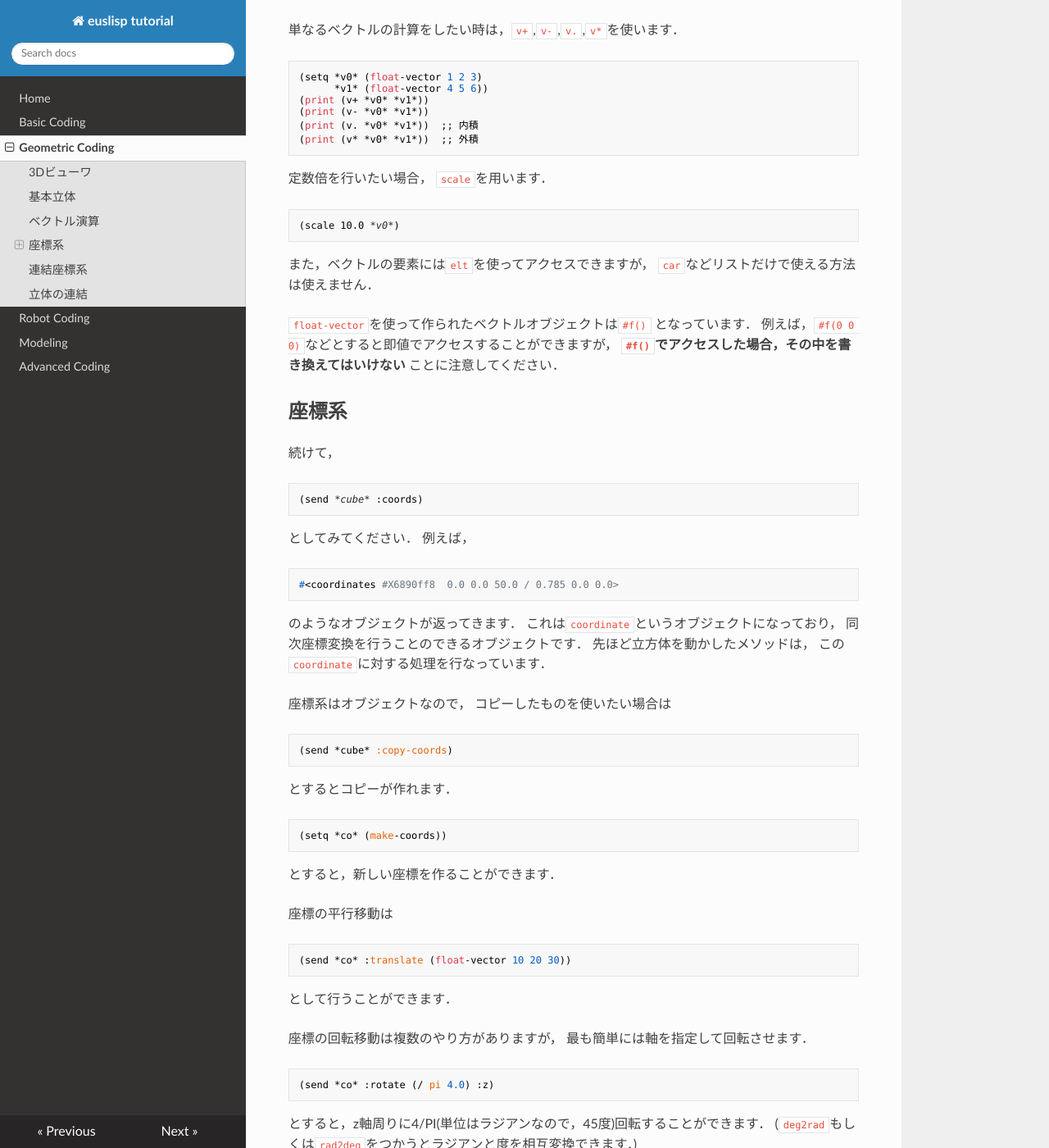
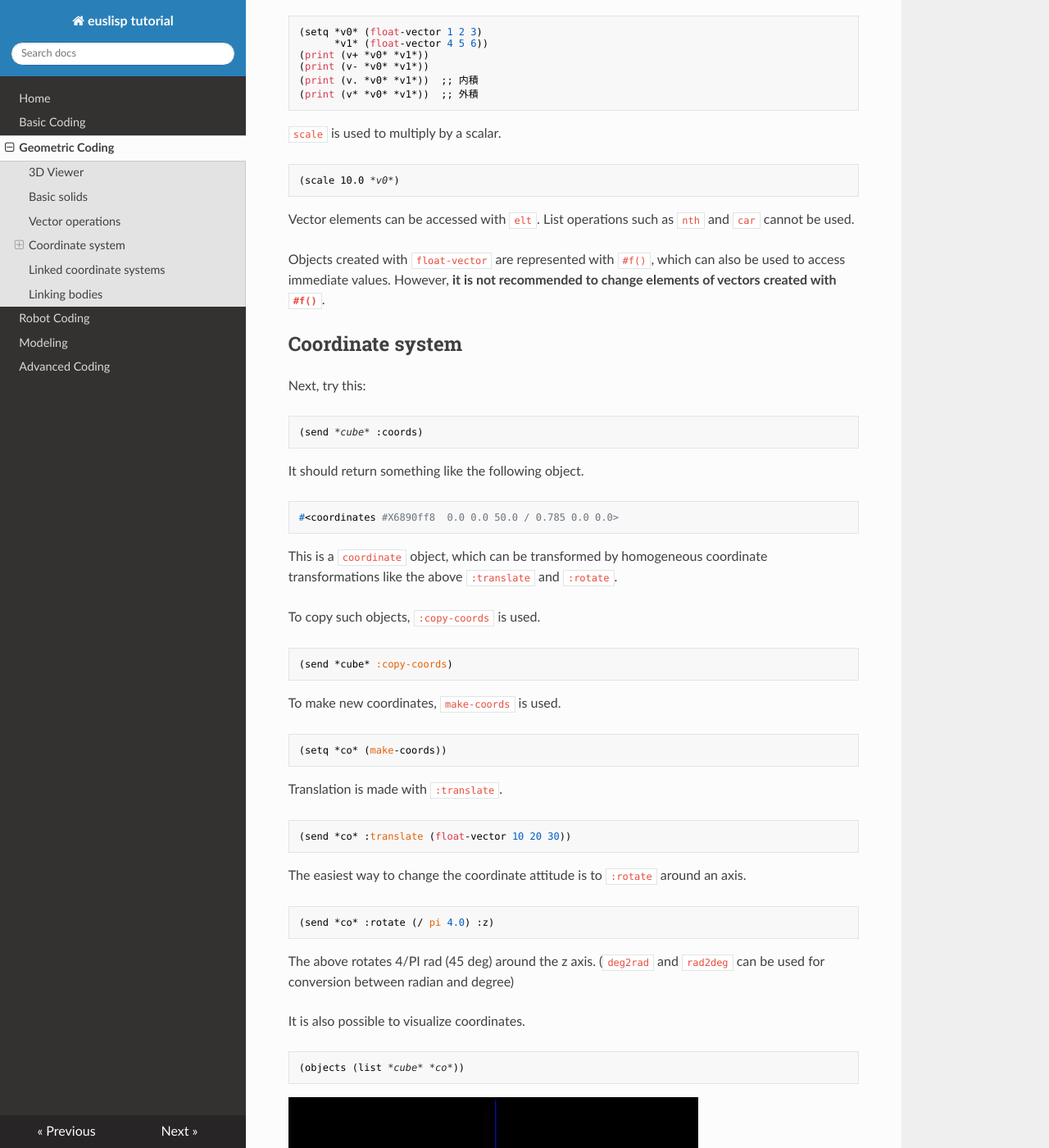
Before and after one commit to hyaguchijsk/euslisp_tutorial, an MkDocs documentation site: the page built from docs/geo_coding.md, in a window 1280 px wide and 1400 px high, scrolled down 3134 px. Shown: the whole window at 82% size. Built offline with MkDocs 1.6.1, drawn with Linux system fonts in a browser that asks for light colours; nearby versions of some CDN libraries; old or Windows-style settings are respelled for this version of MkDocs; some of the changed text lies outside the part shown.

Commit message:
Translate to english

````diff
--- a/docs/geo_coding.md
+++ b/docs/geo_coding.md
@@ -1,90 +1,81 @@
 # Geometric Coding
 
-euslispには幾何学計算ライブラリが豊富に含まれています．
-roseusを含むirteusgl以降の拡張で使えるものについて解説します．
+EusLisp have a solid library for geometric calculation.
+The explanation below is for irteusgl and afterwards (including roseus).
 
 
-## 3Dビューワ
+## 3D Viewer
 
+3D Viewer can be launched with
 ```
 (make-irtviewer)
 ```
 
-とすると，次のような3Dビューワが立ち上がります．
-
 ![geo_irtviewer](figure/geo_irtviewer.jpg)
 
-このビューワには`*irtviewer*`という変数でアクセスすることができます．
-また中心付近をドラッグすることで視点の角度を，
-左側，下側をドラッグすることで視点の位置を，
-上側，右側をドラッグすることで拡大縮小をそれぞれ変更できます．
-通常の3Dソフトに比べて独特なので注意してください．
+This viewer can be accessed by the global variable `*irtviewer*`
+The view angle can be changed by dragging around the center.
+The left and bottom sides are used to adjust the view point.
+The right and top sides are used to zoom in and out.
+It differs from the most 3D software, so please be aware of the above.
 
-ループを用いたプログラミングの際に必要となることとして，
-描画の更新とイベントの処理があります．
-描画の更新には，次のようにしてください．
+The viewer can be updated by clicking it or using `:draw-objects`, which is particularly necessary for loop animations.
 
 ```
 (send *irtviewer* :draw-objects)
 ```
 
-基本的に物体の情報を更新しただけでは描画は更新されないため，
-クリックするか上のコマンドを使って更新します．
-また，ループ中にもクリックやドラッグといったイベントを処理するためには，
-次のようにしてください．
+Updating the objects usually do not cause the viewer to get updated.
+The following is used to allow mouse interruption during loop animation.
 
 ```
 (x::window-main-one)
 ```
 
 
-## 基本立体
+## Basic solids
 
+The following create a cube with border 100 mm
 ```
 (setq *cube* (make-cube 100 100 100))
 ```
 
-とすると，一辺が100(単位はmm)の立方体が生成されます．
-これをビューワに出すためには，
+which is send to the viewer by
 ```
 (objects (list *cube*))
 ```
-としてください．
 
 ![geo_cube_00](figure/geo_cube_00.jpg)
 
 
-色を変えるためには，
+Color can be changed with `:set-color`.
 ```
 (send *cube* :set-color :red)
 ```
-とします．
+
+The following change the cube's position and pose.
 
 ```
 (send *cube* :translate (float-vector 0 0 50))
 (send *cube* :rotate (/ pi 4.0) :z)
 ```
-とするとことで，平行移動，回転を行わせることができます．
-ここで，`float-vector`はベクトルを作るための関数です．
-ベクトルはリストではなく，同じ型の値しか内部に持つことができません．
+`float-vector` is a function to create a vector.
+Differently from lists, vectors can only store elements of the same type.
 
-ここまでの変更を加えると，次のようになります．
-(表示を更新するにはビューワをクリックするか
-`send *irtviewer* :draw-objects`してください．)
+When the viewer is clicked or `draw-objects` gets called, the viewer is updated.
 
 ![geo_cube_01](figure/geo_cube_01.jpg)
 
 
-同様に，`make-cylinder`,`make-cone`などを作成することができます．
-もっと詳しく知りたい場合は，
-[基本bodyの作成関数]を参照してください．
+Similarly, `make-cylinder`,`make-cone` and other functions are provided.
+Details are given in [Basic body functions (Japanese)].
 
-[基本bodyの作成関数]: http://euslisp.github.io/jskeus/jmanual-node118.html
+[Basic body functions (Japanese)]: http://euslisp.github.io/jskeus/jmanual-node118.html
 
 
-## ベクトル演算
+## Vector operations
 
-単なるベクトルの計算をしたい時は，`v+`,`v-`,`v.`,`v*`を使います．
+Simple operations can be performed with `v+`,`v-`,`v.`,`v*`. `v++` is used to sum more than two vectors.
 
 ```
 (setq *v0* (float-vector 1 2 3)
@@ -95,91 +86,75 @@ roseusを含むirteusgl以降の拡張で使えるものについて解説しま
 (print (v* *v0* *v1*))  ;; 外積
 ```
 
-定数倍を行いたい場合，
-`scale`を用います．
+`scale` is used to multiply by a scalar.
 ```
 (scale 10.0 *v0*)
 ```
 
-また，ベクトルの要素には`elt`を使ってアクセスできますが，
-`car`などリストだけで使える方法は使えません．
+Vector elements can be accessed with `elt`. List operations such as `nth` and `car` cannot be used.
 
-`float-vector`を使って作られたベクトルオブジェクトは`#f()`
-となっています．
-例えば，`#f(0 0 0)`などとすると即値でアクセスすることができますが，
-**`#f()`でアクセスした場合，その中を書き換えてはいけない**
-ことに注意してください．
+Objects created with `float-vector` are represented with `#f()`, which can also be used to access immediate values. However, **it is not recommended to change elements of vectors created with `#f()`**.
 
 
-## 座標系
+## Coordinate system
 
-続けて，
+Next, try this:
 ```
 (send *cube* :coords)
 ```
-としてみてください．
-例えば，
+It should return something like the following object.
 ```
 #<coordinates #X6890ff8  0.0 0.0 50.0 / 0.785 0.0 0.0>
 ```
-のようなオブジェクトが返ってきます．
-これは`coordinate`というオブジェクトになっており，
-同次座標変換を行うことのできるオブジェクトです．
-先ほど立方体を動かしたメソッドは，
-この`coordinate`に対する処理を行なっています．
 
-座標系はオブジェクトなので，
-コピーしたものを使いたい場合は
+This is a `coordinate` object, which can be transformed by homogeneous coordinate transformations like the above `:translate` and `:rotate`.
+
+To copy such objects, `:copy-coords` is used.
 ```
 (send *cube* :copy-coords)
 ```
-とするとコピーが作れます．
 
+To make new coordinates, `make-coords` is used.
 ```
 (setq *co* (make-coords))
 ```
-とすると，新しい座標を作ることができます．
 
-座標の平行移動は
+Translation is made with `:translate`.
 ```
 (send *co* :translate (float-vector 10 20 30))
 ```
-として行うことができます．
 
-座標の回転移動は複数のやり方がありますが，
-最も簡単には軸を指定して回転させます．
+The easiest way to change the coordinate attitude is to `:rotate` around an axis.
 ```
 (send *co* :rotate (/ pi 4.0) :z)
 ```
-とすると，z軸周りに4/PI(単位はラジアンなので，45度)回転することができます．
-(`deg2rad`もしくは`rad2deg`をつかうとラジアンと度を相互変換できます．)
+The above rotates 4/PI rad (45 deg) around the z axis.
+(`deg2rad` and `rad2deg` can be used for conversion between radian and degree)
 
-また，ビューワ上で座標を見ることができます．
+It is also possible to visualize coordinates.
 ```
 (objects (list *cube* *co*))
 ```
-としてみてください．
 
 ![geo_cube_02](figure/geo_cube_02.jpg)
 
 
-### 座標系を用いたベクトルの変換
+### Vector transformations using coordinates
 
-座標系を用いて同次座標変換を行うことができます．
-
+It is possible to transform a vector into a certain coordinate system with the following:
 ```
 (setq *vec* (float-vector 100 0 50))
 (send *co* :transform-vector *vec*)
 ```
-とすると，`*co*`で`*vec*`を変換したベクトルが返ってきます．
+Here, the result is the vector equivalent to `*vec*` with origin in `*co*`.
 ```
 #f(80.7107 90.7107 80.0)
 ```
 
 
-### 座標系を用いた座標系動詞の変換
+### Coordinate transformations using other coordinates
 
-例えば，次のように入力してください．
+For example:
 
 ```
 (setq *co2* (make-coords))
@@ -187,52 +162,49 @@ roseusを含むirteusgl以降の拡張で使えるものについて解説しま
 (send *co2* :rotate pi :x)
 (send *co* :transform *co2*)
 ```
-返り値は，`*co*`を`*co2*`で変換したものになります．
-`*co*`の値そのものが変化します．
+The result is the coordinate equivalent to `*co2*` with origin in `*co*`.
+This value is also stored in `*co*`.
 ```
 #<coordinates #X68a8e38  80.711 90.711 30.0 / 0.785 6.163e-33 3.142>
 ```
 
 
-## 連結座標系
+## Linked coordinate systems
 
-これまでは単一の座標系を用いていましたが，
-`cascaded-coords`を用いると，連結された座標系を表現できます．
-つまり，親となる座標が動いた場合，子も一緒に動きます．
-`make-coords`の代わりに，`make-cascoords`を使います．
+Until now we only dealt with single coordinate systems.
+By using `cascaded-coords`, it is possible to express linked coordinate systems.
+That is, when the parent coordinate is moved, child coordinate systems move the same way.
+Instead of `make-coords`, `make-cascoords` is used.
 
 ```
 (setq *casco* (make-cascoords))
 (setq *casco2* (make-cascoords :pos (float-vector 100 0 0) :parent *casco*))
 ```
-とすると，`*casco*`と`*casoco2*`は連結されます．
-このように作成時に連結する他にも，
-`:assoc`というメソッドも使えます．
+In the above, `*casco*` and `*casoco2*`are created and linked.
+It is also possible to link already created coordinates with `:assoc`.
 
+In the following, translating the parent `*casco*` also causes `casco2*` to be moved the same way.
 ```
 (send *casco* :translate (float-vector 0 0 100))
-;; 返り値は #<cascaded-coords #X690b528  0.0 0.0 100.0 / 0.0 0.0 0.0>
-```
-とすると，`*casco2*`も一緒に動きます．
-```
+;; #<cascaded-coords #X690b528  0.0 0.0 100.0 / 0.0 0.0 0.0>
 *casco2*
-;; とすると #<cascaded-coords #X6a0ece8  100.0 0.0 100.0 / 0.0 0.0 0.0>
+;; #<cascaded-coords #X6a0ece8  100.0 0.0 100.0 / 0.0 0.0 0.0>
 ```
 
-ではためしに次のようにしてみましょう．
+Instead, try to move the child coordinate:
 ```
 (send *casco2* :translate (float-vector 0 100 0))
 ;; #<cascaded-coords #X6a0ece8  100.0 100.0 100.0 / 0.0 0.0 0.0>
 ```
-`*casco*`は動きません．
+In this case, `*casco*` does not move.
 ```
 *casco*
 ;; #<cascaded-coords #X690b528  0.0 0.0 100.0 / 0.0 0.0 0.0>
 ```
 
-## 立体の連結
+## Linking bodies
 
-では，次のようなことをしたらどうなるでしょうか，
+Bodies can be linked with `:assoc`, similarly to coordinates.
 
 ```
 (setq *stick* (make-cylinder 10 100))
@@ -246,35 +218,28 @@ roseusを含むirteusgl以降の拡張で使えるものについて解説しま
 
 ![geo_hammer_00](figure/geo_hammer_00.jpg)
 
-二つの物体が表示されます．
-この状態で`*stick*`を動かしてみると，
+Both objects are displayed.
+If we try to move `*stick*`, both objects get moved.
 ```
 (send *stick* :translate (float-vector 0 0 100))
-(send *irtviewer* :draw-objects)  ;; 表示の更新
+(send *irtviewer* :draw-objects)  ;; Update viewer
 ```
 
 ![geo_hammer_01](figure/geo_hammer_01.jpg)
 
-二つの立体が一緒に移動します．立体同士も連結することができました．
 
-
-一方，この状態だと，
+However, the coordinates of `*body*` seem to be unchanged:
 ```
 (send *body* :coords)
 ;; #<coordinates #X6b3d9f8  0.0 0.0 100.0 / 0.0 0.0 0.0>
 ```
-となり，最初に作った時のままです．
-いま`*body*`は`#f(0 0 200)`の位置にいるはずなので，
-これは局所座標系の値ではないかと推測されます．
-世界座標系で連結を考慮した座標系を取ってくるには，
+This is because `:coords` returns the coordinates relative to the parent, which remain unaltered. To get the global coordinates, `:worldcoords` is used.
 ```
 (send *body* :worldcoords)
 ;; #<coordinates #X6a93e88  0.0 0.0 200.0 / 0.0 0.0 0.0>
 ```
-とします．
 
-コピーを取ってくる場合は，
+Global coordinates can be copied with `:copy-worldcoords`.
 ```
 (send *body* :copy-worldcoords)
 ```
-となります．
````
Also changed, not shown: docs/advanced_coding.md (+18 -23 lines), docs/index.md (+1 -1 lines), docs/modeling.md (+42 -54 lines), docs/robot_coding.md (+70 -91 lines).
